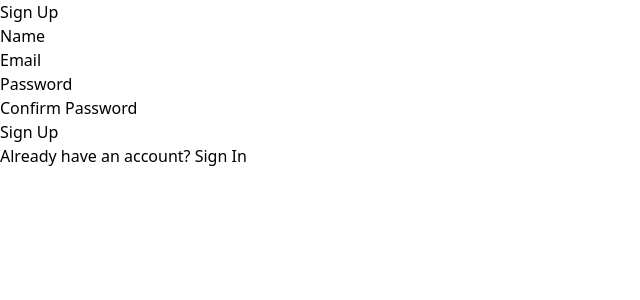
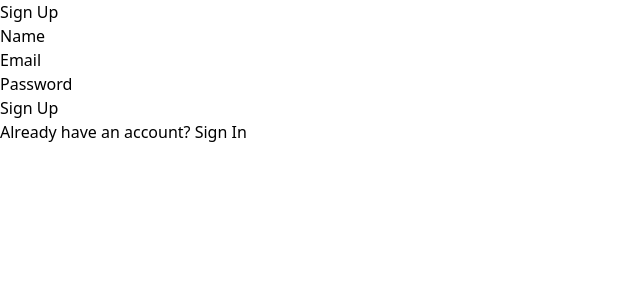
Before and after one commit to kohliaryan/Blogging-App, a React (Vite) app in the folder frontend/: page /signup in a window 1280 px wide. Shown: the top 300 px of the page, without its empty margins (0-640 px from the left). Built offline with nearby package versions, Linux system fonts and the light colour scheme.

Commit message:
Adding functionality to Sign up

```diff
--- a/frontend/package.json
+++ b/frontend/package.json
@@ -10,6 +10,8 @@
     "preview": "vite preview"
   },
   "dependencies": {
+    "@aryankohli/blogapp-common": "^1.0.0",
+    "axios": "^1.7.7",
     "react": "^18.3.1",
     "react-dom": "^18.3.1",
     "react-router-dom": "^6.26.1"
--- a/frontend/src/App.tsx
+++ b/frontend/src/App.tsx
@@ -1,7 +1,7 @@
 import React, { Suspense, lazy } from "react";
 import { BrowserRouter, Route, Routes } from "react-router-dom";
 import "./App.css";
-import LoadingScreen from "./component/Loading";
+import LoadingScreen from "./component/LoadingScreen";
 
 // Lazy load the components
 const Signup = lazy(() => import("./pages/Signup"));
--- a/frontend/src/component/Button.tsx
+++ b/frontend/src/component/Button.tsx
@@ -1,10 +1,10 @@
 interface ButtonProps {
-    text: string;
+    text: string,
   }
 
   const Button: React.FC<ButtonProps> = ({ text }) => {
     return (
-      <button className="w-full bg-pink-600 hover:bg-pink-700 text-white font-medium py-2 px-4 rounded-lg transition duration-200">
+      <button className="w-full bg-pink-600 hover:bg-pink-700 text-white font-medium py-2 px-4 rounded-lg transition duration-200" onClick={()=> console.log(name)}>
         {text}
       </button>
     );
--- a/frontend/src/component/InputField.tsx
+++ b/frontend/src/component/InputField.tsx
@@ -1,9 +1,10 @@
 interface InputFieldProps {
     label: string;
     type: string;
+    setState: React.Dispatch<React.SetStateAction<string>>
   }
 
-  const InputField: React.FC<InputFieldProps> = ({ label, type }) => {
+  const InputField: React.FC<InputFieldProps> = ({ label, type, setState }) => {
     return (
       <div>
         <label className="block text-gray-700 font-medium mb-1">{label}</label>
@@ -11,6 +12,9 @@ interface InputFieldProps {
           type={type}
           className="w-full border border-gray-300 rounded-md p-2 focus:outline-none focus:ring-2 focus:ring-pink-300"
           required
+          onChange={(e)=>{
+            setState(e.target.value)
+          }}
         />
       </div>
     );
--- /dev/null
+++ b/frontend/src/config.ts
@@ -0,0 +1 @@
+export const BACKEND_URL = "https://backend.kohliaryan2004.workers.dev"
--- a/frontend/src/main.tsx
+++ b/frontend/src/main.tsx
@@ -4,7 +4,7 @@ import App from './App.tsx'
 import './index.css'
 
 createRoot(document.getElementById('root')!).render(
-  <StrictMode>
+  // <StrictMode>
     <App />
-  </StrictMode>,
+  // </StrictMode>,
 )
--- a/frontend/src/pages/Signup.tsx
+++ b/frontend/src/pages/Signup.tsx
@@ -1,27 +1,79 @@
+import { useState } from "react";
 import Button from "../component/Button";
 import InputField from "../component/InputField";
 import { useNavigate } from "react-router-dom";
+import { SignupInput } from "@aryankohli/blogapp-common";
+import axios from "axios";
+import { BACKEND_URL } from "../config";
+import LoadingScreen from "../component/LoadingScreen";
 
 export default function Signup() {
+  const [warning, setWarning] = useState("");
+  const [loading, setLoading] = useState(false);
+  const [fname, setFname] = useState("");
+  const [email, setEmail] = useState("");
+  const [password, setPassword] = useState("");
+  const postInputs: SignupInput = {
+    name: fname,
+    email: email,
+    password: password,
+  };
+
   const navigate = useNavigate();
+
+  if (loading) {
+    return <LoadingScreen />;
+  }
+
   return (
-    <div className="flex items-center justify-center min-h-screen  bg-gradient-to-r from-purple-500 to-indigo-500">
+    <div className="flex items-center justify-center min-h-screen bg-gradient-to-r from-purple-500 to-indigo-500">
       <div className="bg-white shadow-lg rounded-lg p-8 max-w-md w-full">
         <h2 className="text-3xl font-bold text-center text-gray-800 mb-6">
           Sign Up
         </h2>
-        <form className="space-y-4">
-          <InputField label="Name" type="text" />
 
-          <InputField label="Email" type="email" />
-          <InputField label="Password" type="password" />
-          <InputField label="Confirm Password" type="password" />
+        {warning && (
+          <div className="mb-4 p-3 text-center text-white bg-gradient-to-r from-pink-500 via-red-500 to-yellow-500 rounded-lg shadow-lg transition-all duration-300 ease-in-out">
+            {warning}
+          </div>
+        )}
+
+        <form
+          className="space-y-4"
+          onSubmit={async (event) => {
+            event.preventDefault();
+            setLoading(true);
+
+            try {
+              const response = await axios.post(
+                `${BACKEND_URL}/api/v1/user/signup`,
+                postInputs
+              );
+              localStorage.setItem("token", `Bearer ${response.data.token}`);
+              navigate("/landing");
+            } catch (e) {
+              // @ts-ignore
+              setWarning(e.response.data.msg || "An error occurred. Please try again.");
+            } finally {
+              setLoading(false);
+            }
+          }}
+        >
+          <InputField label="Name" type="text" setState={setFname} />
+          <InputField label="Email" type="email" setState={setEmail} />
+          <InputField label="Password" type="password" setState={setPassword} />
+
           <Button text="Sign Up" />
         </form>
 
         <p className="text-center text-gray-600 mt-4">
           Already have an account?{" "}
-          <button onClick={() => navigate("/signin")}>Sign In</button>
+          <button
+            className="text-pink-600 hover:text-pink-700 underline"
+            onClick={() => navigate("/signin")}
+          >
+            Sign In
+          </button>
         </p>
       </div>
     </div>
```
Also changed, not shown: frontend/src/component/LoadingScreen.tsx (renamed from frontend/src/component/Loading.tsx), 2 other files (tests, documents, lock files or other folders).
